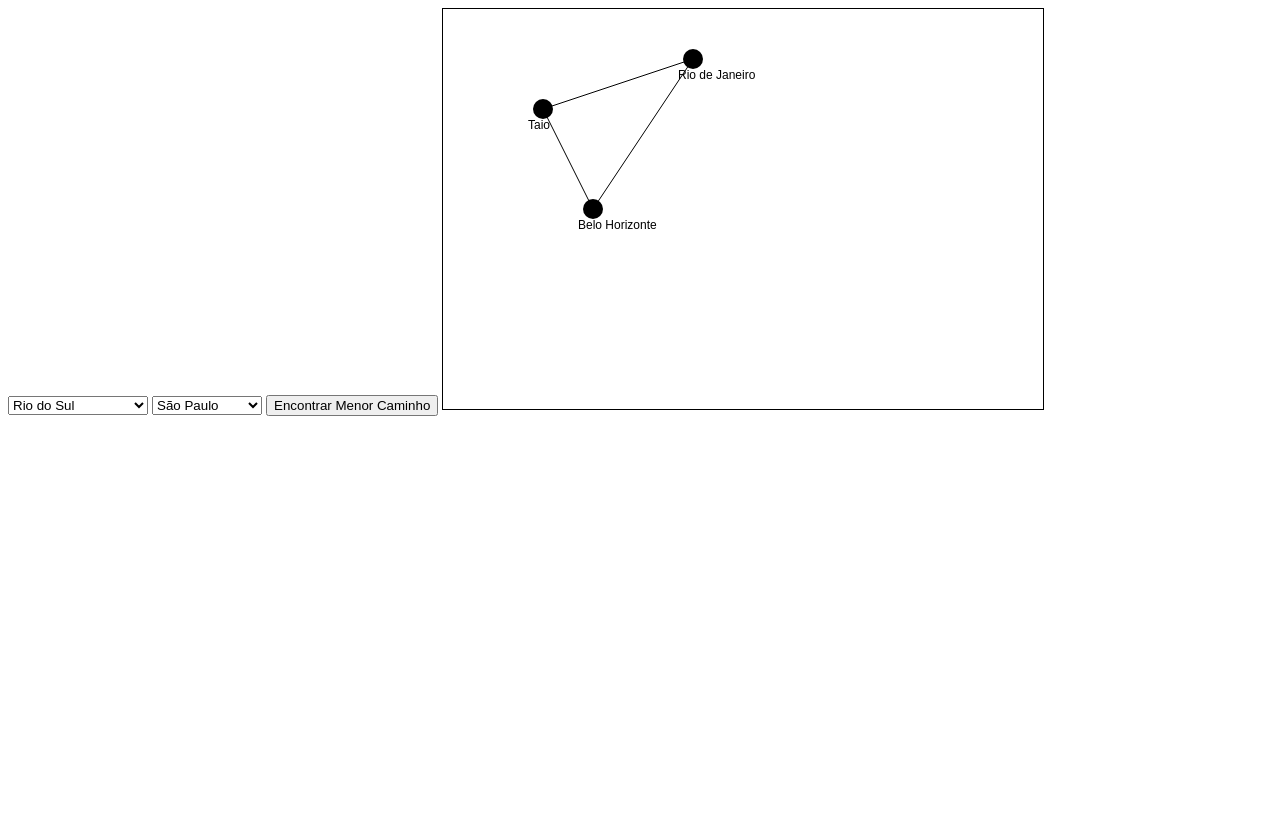
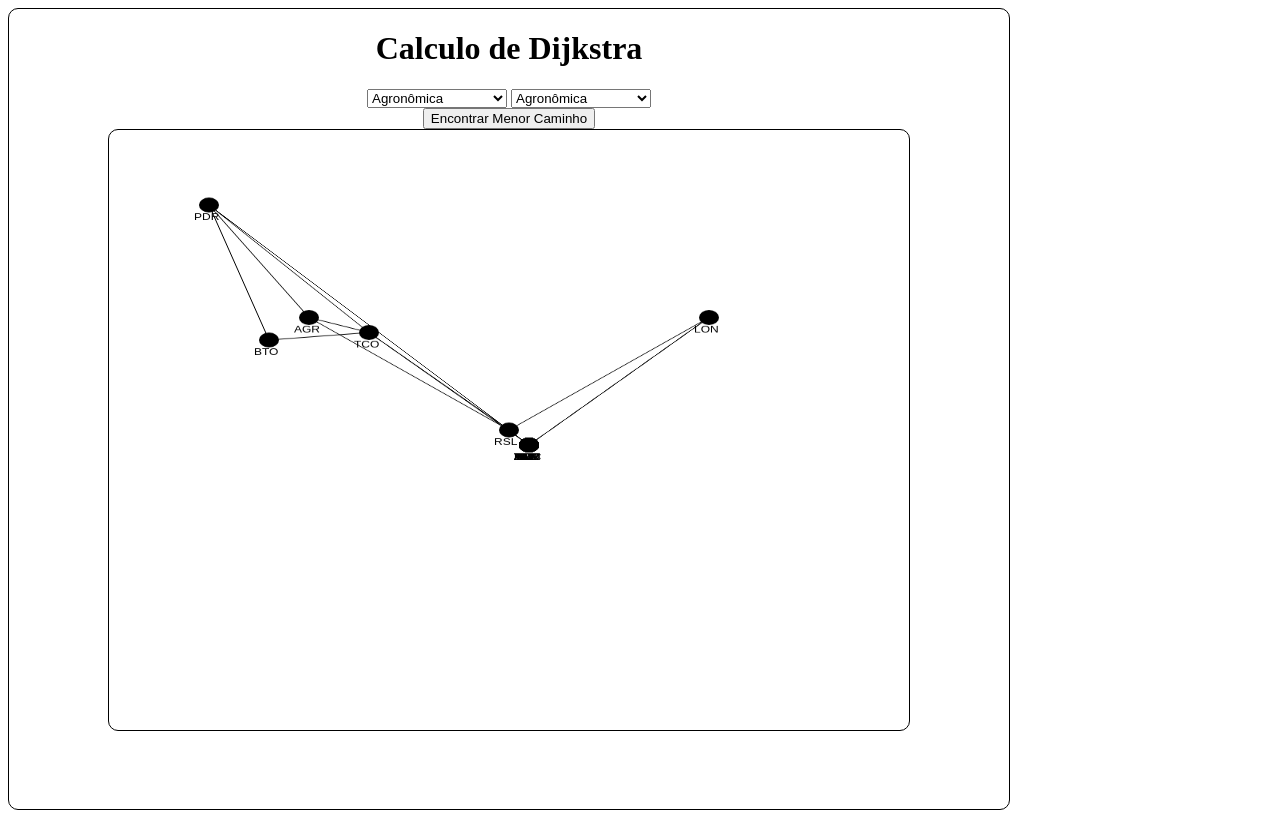
Before and after one commit to MarcuseDemarchi/EstruturaDadosII, a plain HTML site: page Index.html in a window 1280 px wide. Drawn offline with Linux system fonts and the light colour scheme.

Commit message:
Atualizado

```diff
--- a/Index.html
+++ b/Index.html
@@ -2,37 +2,56 @@
 <html>
 <head>
     <title>Roteador de Cidades</title>
-    <style>
-        /* Estilos CSS */
-        canvas {
-            border: 1px solid black;
-        }
-    </style>
+    <link rel="stylesheet" href="styles.css">
 </head>
 <body>
+    <div id="container_main">
+        <h1 id="title_main">Calculo de Dijkstra</h1>
+        <div id="container_selection">
             <select id="origem">
-        <option value="Rio do Sul">Rio do Sul</option>
-        <option value="Trombudo Central">Trombudo Central</option>
-        <option value="Pouso Redondo">Pouso Redondo</option>
-        <option value="Ituporanga">Ituporanga</option>
-        <option value="Vidal Ramos">Vidal Ramos</option>
-        <option value="Presidente Nereu">Presidente Nereu</option>
-        <option value="Ibirama">Ibirama</option>
-        <option value="Presidente Getúlio">Presidente Getúlio</option>
-        <option value="Agrolândia">Agrolândia</option>
-        <option value="Lontras">Lontras</option>
-        <option value="Braço do Trombudo">Braço do Trombudo</option>
-        <option value="Vidal Ramos ">Vidal Ramos</option>
-        <option value="Vidal Ramos ">Vidal Ramos</option>
-        <option value="Vidal Ramos ">Vidal Ramos</option>
+                <option value="AGR">Agronômica</option>
+                <option value="RSL">Rio do Sul</option>
+                <option value="TCO">Trombudo Central</option>
+                <option value="PDR">Pouso Redondo</option>
+                <option value="ITU">Ituporanga</option>
+                <option value="VRA">Vidal Ramos</option>
+                <option value="PNR">Presidente Nereu</option>
+                <option value="IBR">Ibirama</option>
+                <option value="PGT">Presidente Getúlio</option>
+                <option value="AGD">Agrolândia</option>
+                <option value="LON">Lontras</option>
+                <option value="BTO">Braço do Trombudo</option>
+                <option value="IMB">Imbuia</option>
+                <option value="MDC">Mirim Doce</option>
+                <option value="DEM">Dona Emma</option>
+                <option value="JBT">José Boiteux</option>
+                <option value="TAI">Taió</option>
             </select>
             <select id="destino">
-        <option value="São Paulo">São Paulo</option>
-        <option value="Rio de Janeiro">Rio de Janeiro</option>
-        <option value="Belo Horizonte">Belo Horizonte</option>
+                <option value="AGR">Agronômica</option>
+                <option value="RSL">Rio do Sul</option>
+                <option value="TCO">Trombudo Central</option>
+                <option value="PDR">Pouso Redondo</option>
+                <option value="ITU">Ituporanga</option>
+                <option value="VRA">Vidal Ramos</option>
+                <option value="PNR">Presidente Nereu</option>
+                <option value="IBR">Ibirama</option>
+                <option value="PGT">Presidente Getúlio</option>
+                <option value="AGD">Agrolândia</option>
+                <option value="LON">Lontras</option>
+                <option value="BTO">Braço do Trombudo</option>
+                <option value="IMB">Imbuia</option>
+                <option value="MDC">Mirim Doce</option>
+                <option value="DEM">Dona Emma</option>
+                <option value="JBT">José Boiteux</option>
+                <option value="TAI">Taió</option>
             </select>
+        </div>
         <button onclick="findShortestPath()">Encontrar Menor Caminho</button>
-    <canvas id="myCanvas" width="600" height="400"></canvas>
+        <div class="canvas">
+            <canvas id="myCanvas" width="800" height="800"></canvas>
+        </div>
         <script src="script.js"></script>
+    </div>
 </body>
 </html>
--- a/script.js
+++ b/script.js
@@ -3,17 +3,50 @@ const ctx = canvas.getContext('2d');
 
 // Dados do grafo (cidades e distâncias em km)
 const cidades = [
-    { nome: 'Taio', x: 100, y: 100 },
-    { nome: 'Rio de Janeiro', x: 250, y: 50 },
-    { nome: 'Belo Horizonte', x: 150, y: 200 },
-    // Adicione mais cidades aqui
+    { nome: 'RSL', x: 400, y: 400},
+    { nome: 'LON', x: 600,y:250},
+    { nome: 'AGR', x: 200,y:250},
+    { nome: 'TCO', x: 260,y:270},
+    { nome: 'BTO', x: 160,y:280},
+    { nome: 'PDR', x: 100, y: 100 },
+    { nome: 'LAU', x: 420, y: 420 },
+    { nome: 'IBR', x: 420, y: 420 },
+    { nome: 'PGT', x: 420, y: 420 },
+    { nome: 'AGD', x: 420, y: 420 },
+    { nome: 'AUR', x: 420, y: 420 },
+    { nome: 'ATL', x: 420, y: 420 },
+    { nome: 'ITU', x: 420, y: 420 },
+    { nome: 'VRA', x: 420, y: 420 },
+    { nome: 'PNR', x: 420, y: 420 },
+    { nome: 'IMB', x: 420, y: 420 },
+    { nome: 'MDC', x: 420, y: 420 },
+    { nome: 'TAI', x: 420, y: 420 },
+    { nome: 'DEM', x: 420, y: 420 },
+    { nome: 'JBT', x: 420, y: 420 }
 ];
 
+//Matriz de custo
 const distancias = [
-    [0, 100, 200],
-    [100, 0, 150],
-    [200, 150, 0],
-    // Adicione mais linhas e colunas conforme necessário
+    [0,25.6,31.9,79.64,0,0,39.9,0,121.88,0,28,0,0,0,0,0,0,0,0,0],
+    [25.6,0,0,0,0,0,0,35,0,0,0,0,0,0,87.9,0,0,0,0,0],
+    [31.9,0,0,23.6,0,71.94,0,0,0,0,0,0,0,0,0,0,0,0,0,0],
+    [79.64,0,23.6,0,54.9,43.2,0,0,0,14.1,0,0,0,0,0,0,0,0,0,0],
+    [0,0,0,54.9,0,38.28,0,0,0,0,0,0,0,0,0,0,0,0,0,0],
+    [0,0,71.94,43.2,38.28,0,0,0,0,0,0,0,0,0,0,0,37.4,38.8,0,0],
+    [39.9,0,0,0,0,0,0,0,0,0,0,0,0,0,0,0,0,0,0,0],
+    [0,35,0,0,0,0,0,0,25.2,0,0,0,0,0,0,0,0,0,0,0],
+    [121.88,0,0,0,0,0,0,25.2,0,0,0,0,0,0,0,0,0,0,33.4,32.4],
+    [0,0,0,14.1,0,0,0,0,0,0,0,12.2,0,0,0,0,0,0,0,0],
+    [28,0,0,0,0,0,0,0,0,0,0,0,39.9,0,0,0,0,0,0,0],
+    [0,0,0,0,0,0,0,0,0,12.2,0,0,43.6,0,0,0,0,0,0,0],
+    [0,0,0,0,0,0,0,0,0,0,39.9,43.6,0,63.2,0,76.5,0,0,0,0],
+    [0,0,0,0,0,0,0,0,0,0,0,0,63.2,,42,39.6,0,0,0,0],
+    [0,87.9,0,0,0,0,0,0,0,0,0,0,0,42,0,0,0,0,0,0],
+    [0,0,0,0,0,0,0,0,0,0,0,0,76.5,39.6,0,0,0,0,0,0],
+    [0,0,0,0,0,37.4,0,0,0,0,0,0,0,0,0,0,0,0,0,0],
+    [0,0,0,0,0,38.8,0,0,0,0,0,0,0,0,0,0,0,0,0,0],
+    [0,0,0,0,0,0,0,0,33.4,0,0,0,0,0,0,0,0,0,0,0],
+    [0,0,0,0,0,0,0,0,32.4,0,0,0,0,0,0,0,0,0,0,0]
 ];
 
 // Função para desenhar o grafo
@@ -49,6 +82,7 @@ function dijkstra(start, end) {
     const visited = new Array(numNodes).fill(false);
     const distance = new Array(numNodes).fill(Infinity);
     const previous = new Array(numNodes).fill(null);
+    console.log('Função dijkstra foi chamada com os parâmetros:', start, end);
 
     distance[start] = 0;
 
@@ -85,6 +119,7 @@ function dijkstra(start, end) {
     }
     path.reverse();
 
+
     return path;
 }
 
@@ -92,6 +127,7 @@ function dijkstra(start, end) {
 function findShortestPath() {
     const origemNome = document.getElementById('origem').value;
     const destinoNome = document.getElementById('destino').value;
+
 
     // Encontrar os índices das cidades pelo nome
     const origemIndex = cidades.findIndex(cidade => cidade.nome === origemNome);
--- /dev/null
+++ b/styles.css
@@ -0,0 +1,17 @@
+canvas {
+    border: 1px solid black;
+    border-radius: 10px;
+    height: 600px;
+    width: 800px;
+}
+
+#container_main{
+    border: 1px solid black;
+    height: 800px;
+    width: 1000px;
+    border-radius: 10px;
+}
+
+#container_selection,#title_main,.canvas,#container_main{
+    text-align: center;
+}
```
Lines whose indentation alone changed are shown as unchanged.
